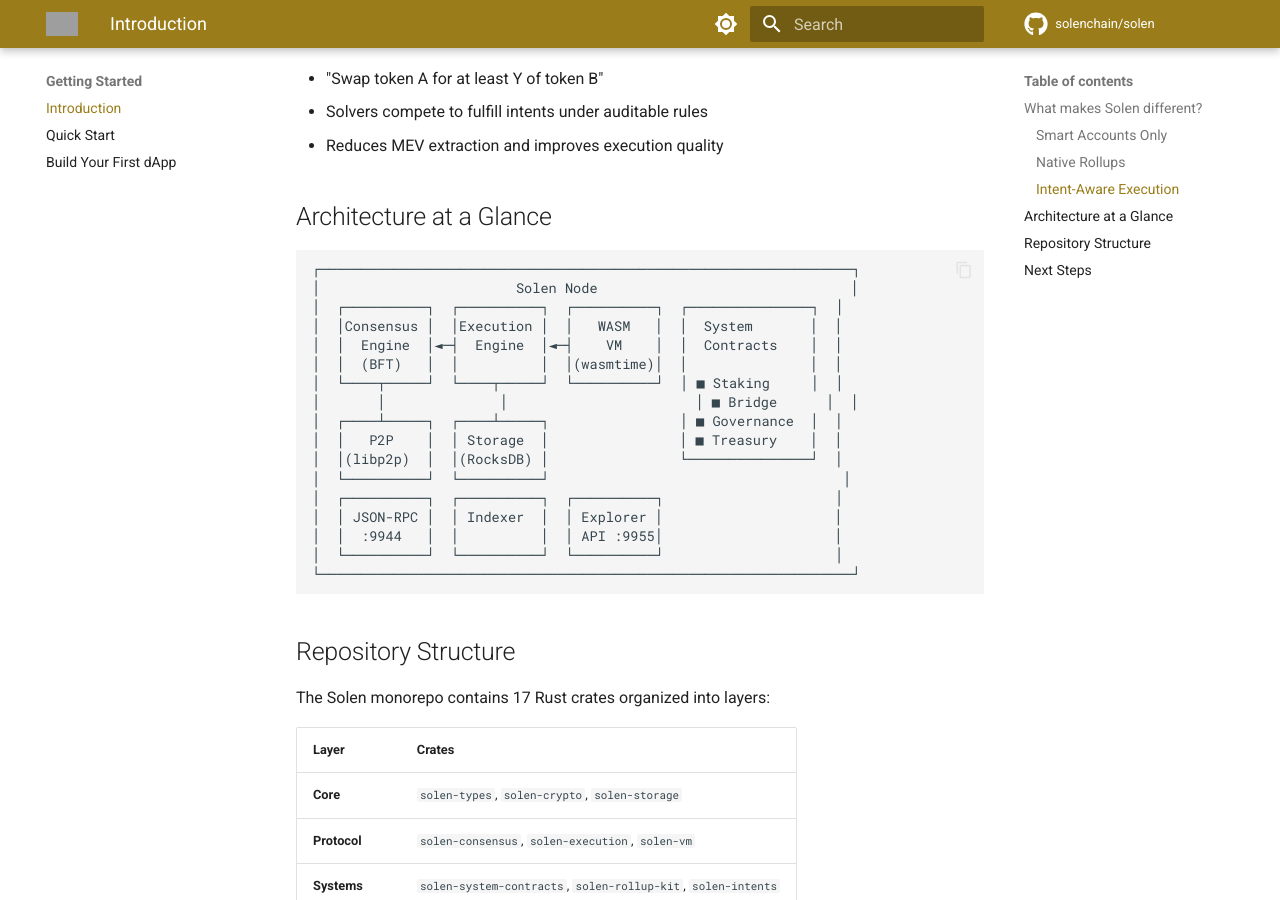
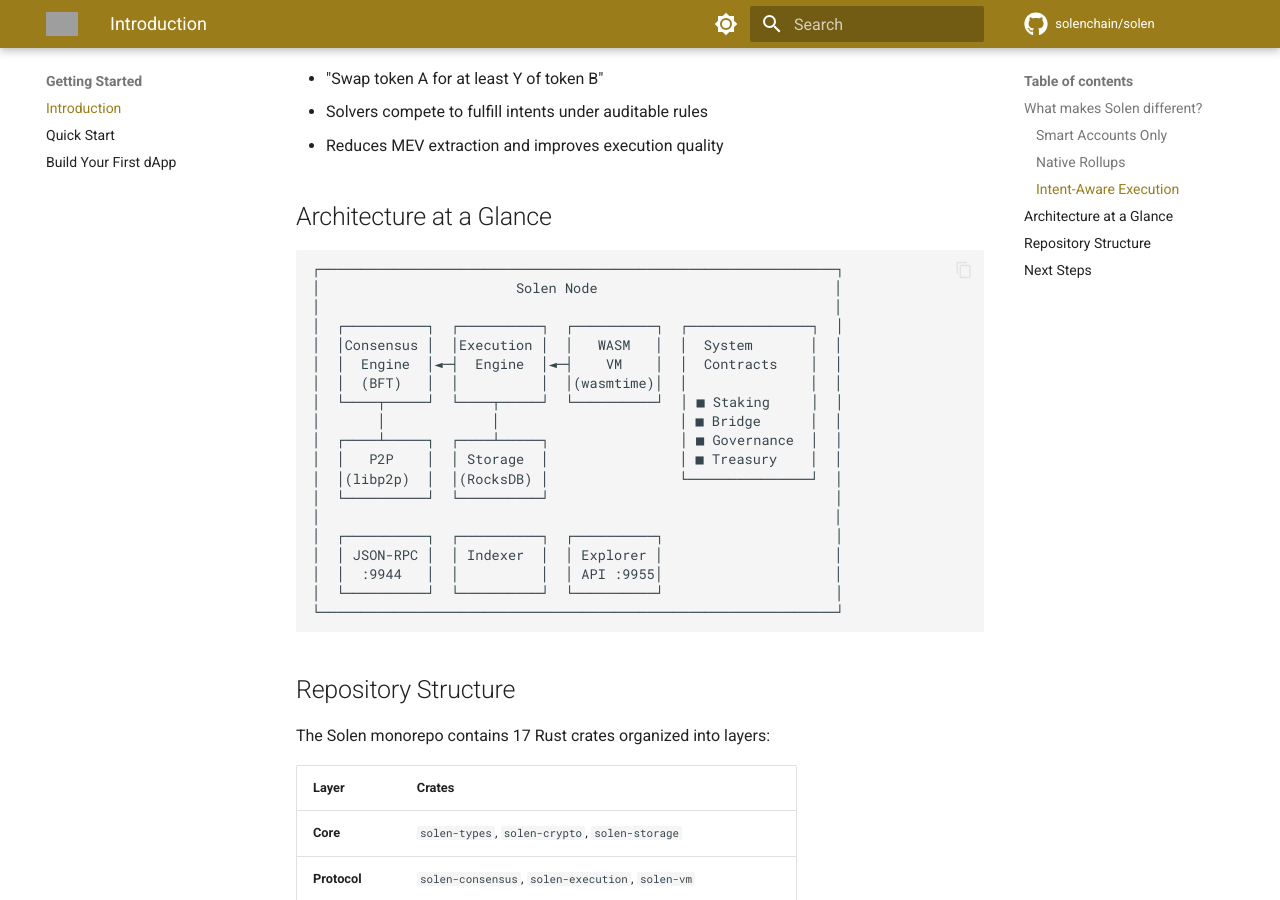
Before and after one commit to Solen-Blockchain/solendocs, an MkDocs documentation site: the page built from docs/getting-started/introduction.md, in a window 1280 px wide and 900 px high, scrolled down 1085 px. Built offline with MkDocs 1.6.1 and Material for MkDocs 9.7.7, drawn with Linux system fonts in a browser that asks for light colours; comment, search, counter and statistics services are not loaded; grey boxes are pictures that could not be loaded.

Commit message:
update docs

````diff
--- a/docs/getting-started/introduction.md
+++ b/docs/getting-started/introduction.md
@@ -39,23 +39,25 @@
 ## Architecture at a Glance
 
 ```
-┌─────────────────────────────────────────────────────────────────┐
-│                        Solen Node                               │
+┌───────────────────────────────────────────────────────────────┐
+│                        Solen Node                             │
+│                                                               │
 │  ┌──────────┐  ┌──────────┐  ┌──────────┐  ┌───────────────┐  │
 │  │Consensus │  │Execution │  │   WASM   │  │  System       │  │
 │  │  Engine  │◄─┤  Engine  │◄─┤    VM    │  │  Contracts    │  │
 │  │  (BFT)   │  │          │  │(wasmtime)│  │               │  │
 │  └────┬─────┘  └────┬─────┘  └──────────┘  │ ■ Staking     │  │
-│       │              │                       │ ■ Bridge      │  │
+│       │             │                      │ ■ Bridge      │  │
 │  ┌────┴─────┐  ┌────┴─────┐                │ ■ Governance  │  │
 │  │   P2P    │  │ Storage  │                │ ■ Treasury    │  │
 │  │(libp2p)  │  │(RocksDB) │                └───────────────┘  │
-│  └──────────┘  └──────────┘                                    │
+│  └──────────┘  └──────────┘                                   │
+│                                                               │
 │  ┌──────────┐  ┌──────────┐  ┌──────────┐                     │
 │  │ JSON-RPC │  │ Indexer  │  │ Explorer │                     │
 │  │  :9944   │  │          │  │ API :9955│                     │
 │  └──────────┘  └──────────┘  └──────────┘                     │
-└─────────────────────────────────────────────────────────────────┘
+└───────────────────────────────────────────────────────────────┘
 ```
 
 ## Repository Structure
````
Also changed, not shown: site/getting-started/introduction/index.html, site/search/search_index.json.
